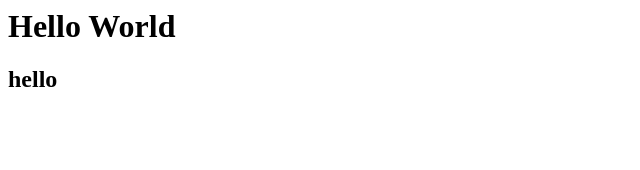
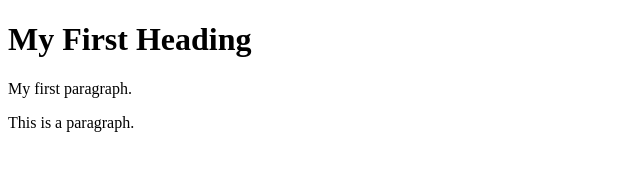
Before and after one commit to sumi47/Workshop-2-Dec-2019, a plain HTML site: page index.html in a window 1280 px wide. Shown: the whole page, without its empty margins (0-640 px from the left). Drawn offline with Linux system fonts and the light colour scheme.

Commit message:
new changes

```diff
--- a/index.html
+++ b/index.html
@@ -1,2 +1,10 @@
-<h1> Hello World</h1>
-<h2>hello</h2>
+<!DOCTYPE html>
+<html>
+<body>
+
+<h1>My First Heading</h1>
+<p>My first paragraph.</p>
+<p> This is a paragraph. </p>
+
+</body>
+</html>
```
